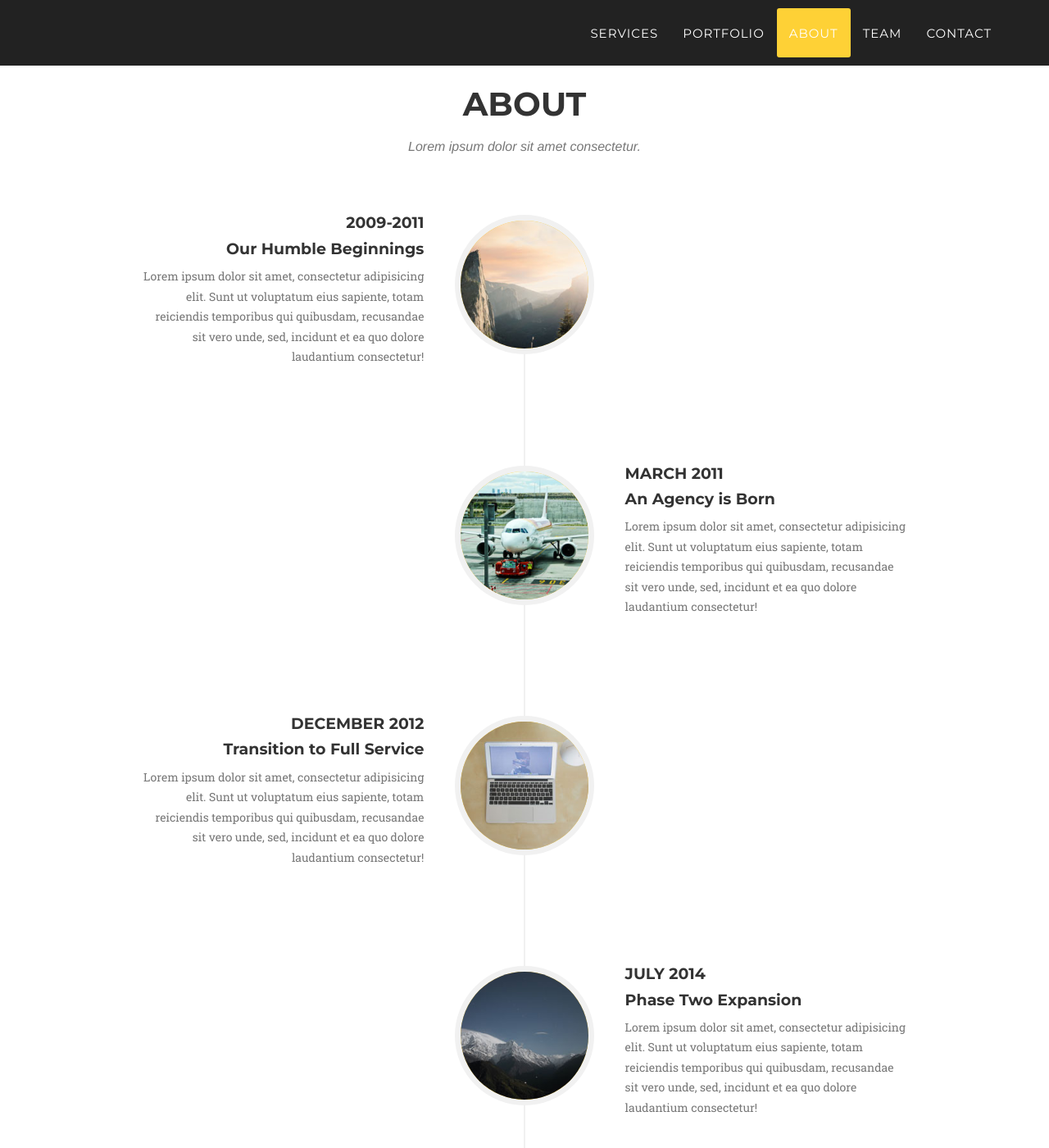
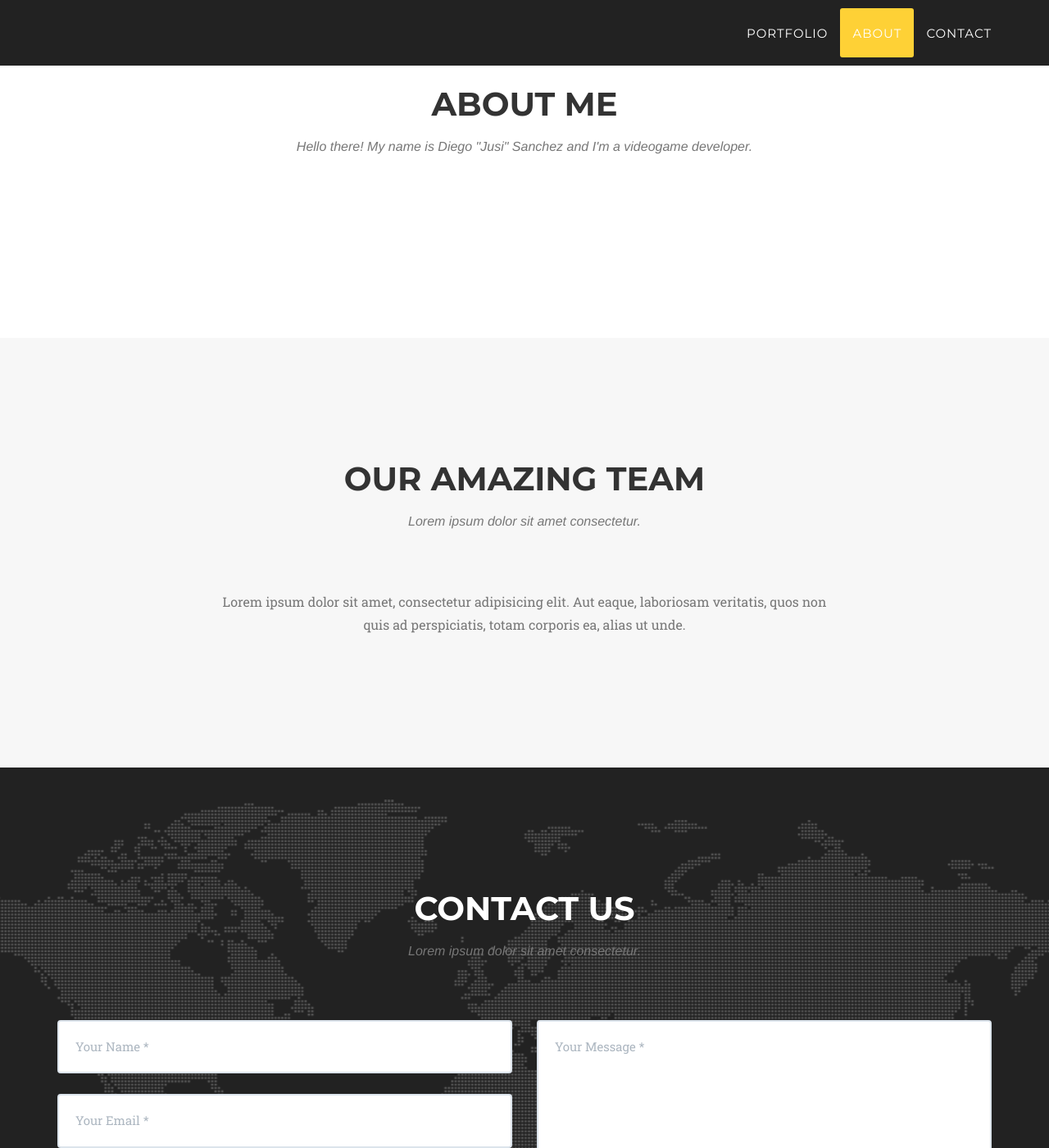
Before and after one commit to Jusimito/jusimito.github.io, a Jekyll site: the page built from index.html, in a window 1280 px wide and 1400 px high, scrolled down 2751 px. Shown: the whole window at 82% size. Built offline with Jekyll 4.4.1, drawn with Linux system fonts in a browser that asks for light colours; some web fonts are replaced; some of the changed text lies outside the part shown.

Commit message:
email y me cargo la mitad de las cosas

```diff
--- a/_includes/about.html
+++ b/_includes/about.html
@@ -3,77 +3,8 @@
         <div class="container">
             <div class="row">
                 <div class="col-lg-12 text-center">
-                    <h2 class="section-heading">About</h2>
-                    <h3 class="section-subheading text-muted">Lorem ipsum dolor sit amet consectetur.</h3>
-                </div>
-            </div>
-            <div class="row">
-                <div class="col-lg-12">
-                    <ul class="timeline">
-                        <li>
-                            <div class="timeline-image">
-                                <img class="img-circle img-responsive" src="img/about/1.jpg" alt="">
-                            </div>
-                            <div class="timeline-panel">
-                                <div class="timeline-heading">
-                                    <h4>2009-2011</h4>
-                                    <h4 class="subheading">Our Humble Beginnings</h4>
-                                </div>
-                                <div class="timeline-body">
-                                    <p class="text-muted">Lorem ipsum dolor sit amet, consectetur adipisicing elit. Sunt ut voluptatum eius sapiente, totam reiciendis temporibus qui quibusdam, recusandae sit vero unde, sed, incidunt et ea quo dolore laudantium consectetur!</p>
-                                </div>
-                            </div>
-                        </li>
-                        <li class="timeline-inverted">
-                            <div class="timeline-image">
-                                <img class="img-circle img-responsive" src="img/about/2.jpg" alt="">
-                            </div>
-                            <div class="timeline-panel">
-                                <div class="timeline-heading">
-                                    <h4>March 2011</h4>
-                                    <h4 class="subheading">An Agency is Born</h4>
-                                </div>
-                                <div class="timeline-body">
-                                    <p class="text-muted">Lorem ipsum dolor sit amet, consectetur adipisicing elit. Sunt ut voluptatum eius sapiente, totam reiciendis temporibus qui quibusdam, recusandae sit vero unde, sed, incidunt et ea quo dolore laudantium consectetur!</p>
-                                </div>
-                            </div>
-                        </li>
-                        <li>
-                            <div class="timeline-image">
-                                <img class="img-circle img-responsive" src="img/about/3.jpg" alt="">
-                            </div>
-                            <div class="timeline-panel">
-                                <div class="timeline-heading">
-                                    <h4>December 2012</h4>
-                                    <h4 class="subheading">Transition to Full Service</h4>
-                                </div>
-                                <div class="timeline-body">
-                                    <p class="text-muted">Lorem ipsum dolor sit amet, consectetur adipisicing elit. Sunt ut voluptatum eius sapiente, totam reiciendis temporibus qui quibusdam, recusandae sit vero unde, sed, incidunt et ea quo dolore laudantium consectetur!</p>
-                                </div>
-                            </div>
-                        </li>
-                        <li class="timeline-inverted">
-                            <div class="timeline-image">
-                                <img class="img-circle img-responsive" src="img/about/4.jpg" alt="">
-                            </div>
-                            <div class="timeline-panel">
-                                <div class="timeline-heading">
-                                    <h4>July 2014</h4>
-                                    <h4 class="subheading">Phase Two Expansion</h4>
-                                </div>
-                                <div class="timeline-body">
-                                    <p class="text-muted">Lorem ipsum dolor sit amet, consectetur adipisicing elit. Sunt ut voluptatum eius sapiente, totam reiciendis temporibus qui quibusdam, recusandae sit vero unde, sed, incidunt et ea quo dolore laudantium consectetur!</p>
-                                </div>
-                            </div>
-                        </li>
-                        <li class="timeline-inverted">
-                            <div class="timeline-image">
-                                <h4>Be Part
-                                    <br>Of Our
-                                    <br>Story!</h4>
-                            </div>
-                        </li>
-                    </ul>
+                    <h2 class="section-heading">About me</h2>
+                    <h3 class="section-subheading text-muted">Hello there! My name is Diego "Jusi" Sanchez and I'm a videogame developer.</h3>
                 </div>
             </div>
         </div>
--- a/_includes/clients.html
+++ b/_includes/clients.html
@@ -1,27 +1,5 @@
 <!-- Clients Aside -->
     <aside class="clients">
         <div class="container">
-            <div class="row">
-                <div class="col-md-3 col-sm-6">
-                    <a href="#">
-                        <img src="img/logos/envato.jpg" class="img-responsive img-centered" alt="">
-                    </a>
-                </div>
-                <div class="col-md-3 col-sm-6">
-                    <a href="#">
-                        <img src="img/logos/designmodo.jpg" class="img-responsive img-centered" alt="">
-                    </a>
-                </div>
-                <div class="col-md-3 col-sm-6">
-                    <a href="#">
-                        <img src="img/logos/themeforest.jpg" class="img-responsive img-centered" alt="">
-                    </a>
-                </div>
-                <div class="col-md-3 col-sm-6">
-                    <a href="#">
-                        <img src="img/logos/creative-market.jpg" class="img-responsive img-centered" alt="">
-                    </a>
-                </div>
-            </div>
         </div>
     </aside>
--- a/_includes/header.html
+++ b/_includes/header.html
@@ -19,16 +19,10 @@
                         <a href="#page-top"></a>
                     </li>
                     <li>
-                        <a class="page-scroll" href="#services">Services</a>
-                    </li>
-                    <li>
                         <a class="page-scroll" href="#portfolio">Portfolio</a>
                     </li>
                     <li>
                         <a class="page-scroll" href="#about">About</a>
-                    </li>
-                    <li>
-                        <a class="page-scroll" href="#team">Team</a>
                     </li>
                     <li>
                         <a class="page-scroll" href="#contact">Contact</a>
@@ -44,7 +38,7 @@
     <header>
         <div class="container">
             <div class="intro-text">
-                <div class="intro-lead-in">Welcome To Our Studio!</div>
+                <div class="intro-lead-in">Welcome to my portfolio!</div>
                 <div class="intro-heading">It's Nice To Meet You</div>
                 <a href="#services" class="page-scroll btn btn-xl">Tell Me More</a>
             </div>
```
Also changed, not shown: 1 other file.
